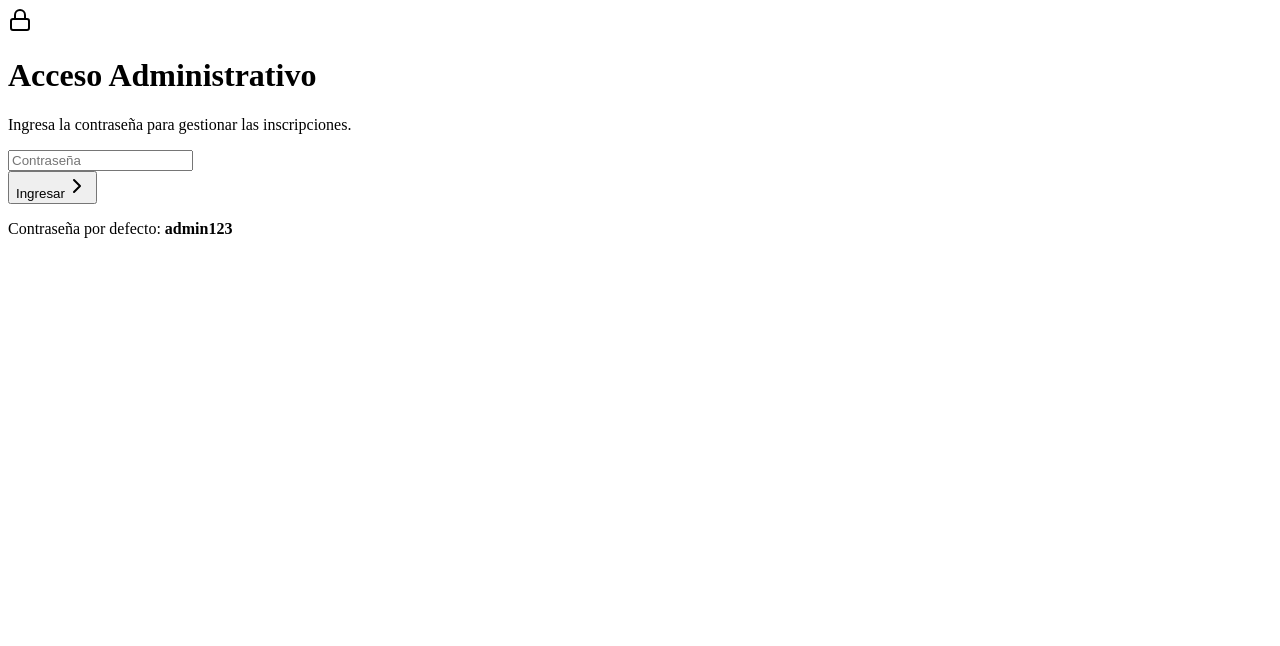
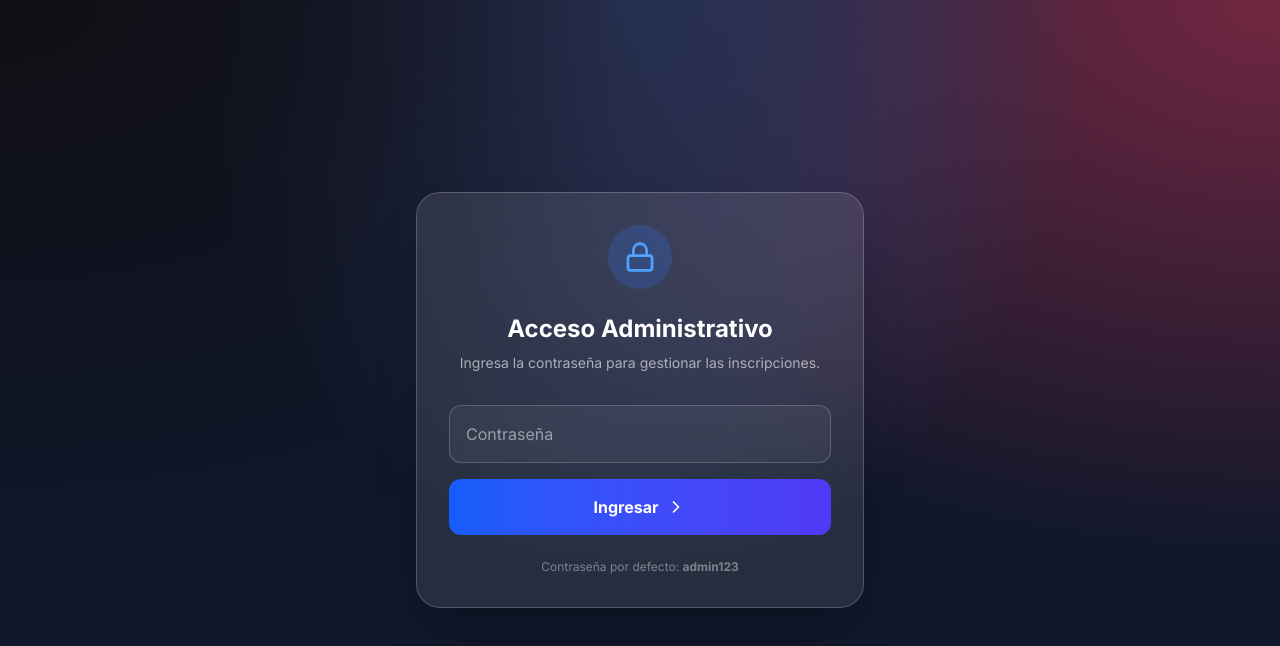
Before and after one commit to crcroboticaprincipal-ai/pasos-con-proposito, a Next.js app: page /admin in a window 1280 px wide. Shown: the top 646 px of the page. Built offline with nearby package versions, Linux system fonts and the light colour scheme.

Commit message:
Add src/app/layout.tsx

```diff
--- /dev/null
+++ b/src/app/layout.tsx
@@ -0,0 +1,28 @@
+import type { Metadata } from "next";
+import { Inter } from "next/font/google";
+import "./globals.css";
+
+const inter = Inter({
+  variable: "--font-inter",
+  subsets: ["latin"],
+});
+
+export const metadata: Metadata = {
+  title: "Pasos con Propósito | 4K de Solidaridad",
+  description: "Carrera-caminata benéfica de 4km del Colegio Rafael Castillo. Únete a este movimiento de solidaridad y apoya a nuestra institución.",
+};
+
+export default function RootLayout({
+  children,
+}: Readonly<{
+  children: React.ReactNode;
+}>) {
+  return (
+    <html
+      lang="es"
+      className={`${inter.variable} antialiased`}
+    >
+      <body>{children}</body>
+    </html>
+  );
+}
```
